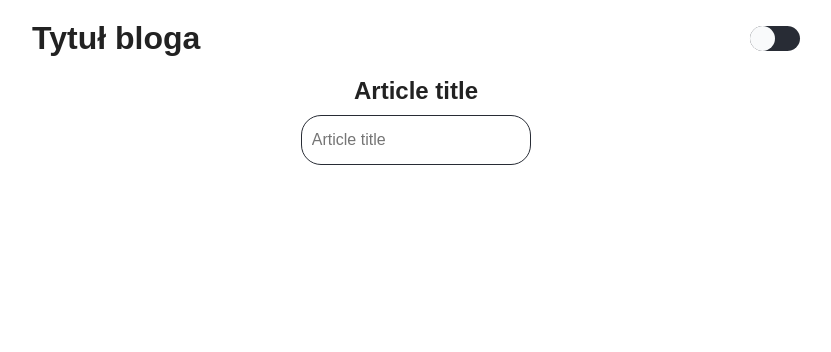
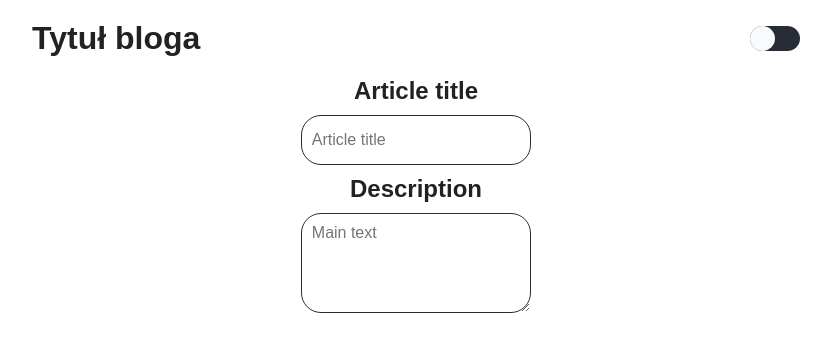
Before and after one commit to mrsynthion/blogFrontendApp, a React (Create React App) app: page /addarticle in a window 1280 px wide. Shown: the top 352 px of the page, without its empty margins (224-1055 px from the left). Built offline with nearby package versions, Linux system fonts and the light colour scheme.

Commit message:
Ended up advanced search item component

```diff
--- a/src/components/atoms/AdvancedSearchItem/AdvancedSearchItem.tsx
+++ b/src/components/atoms/AdvancedSearchItem/AdvancedSearchItem.tsx
@@ -1,4 +1,6 @@
-import React, { useState } from 'react';
+import React, { useEffect, useState } from 'react';
+import { useAppSelector, useAppDispatch } from 'state/hooks/hooks';
+import { changeSearchState } from 'state/reducers/search';
 import { Wrapper, Item, Label } from './AdvancedSearchItem.styled';
 
 interface Props {
@@ -11,14 +13,45 @@ enum Types {
 }
 
 const AdvancedSearchItem: React.FC<Props> = ({ label }) => {
-  if (label === Types.Title) {
+  const searchState = useAppSelector((state) => state.changeSearchState);
+  const dispatch = useAppDispatch();
+
+  let stat;
+
+  switch (label) {
+    case Types.Title:
+      stat = true;
+      break;
+    default:
+      stat = false;
+      break;
   }
-  if (label === Types.Description) {
-  }
-  if (label === Types.Tags) {
-  }
-  const [isChecked, setIsChecked] = useState(false);
 
+  const [isChecked, setIsChecked] = useState(stat);
+
+  const [obj, setObj] = useState(
+    useAppSelector((state) => state.changeSearchState)
+  );
+  useEffect(() => {
+    switch (label) {
+      case Types.Title:
+        setObj({ ...searchState, title: isChecked });
+        break;
+      case Types.Description:
+        setObj({ ...searchState, description: isChecked });
+        break;
+      case Types.Tags:
+        setObj({ ...searchState, tags: isChecked });
+        break;
+      default:
+        return undefined;
+    }
+  }, [label, isChecked, searchState]);
+
+  useEffect(() => {
+    dispatch(changeSearchState(obj));
+  }, [obj, dispatch]);
+  console.log(obj);
   return (
     <Wrapper>
       <Label htmlFor={label}>{label}</Label>
@@ -26,7 +59,9 @@ const AdvancedSearchItem: React.FC<Props> = ({ label }) => {
         type="checkbox"
         id={label}
         defaultChecked={isChecked}
-        onChange={(e) => setIsChecked(e.target.checked)}
+        onChange={(e) => {
+          setIsChecked(e.target.checked);
+        }}
       ></Item>
     </Wrapper>
   );
--- a/src/components/atoms/FormInput/FormInput.styled.ts
+++ b/src/components/atoms/FormInput/FormInput.styled.ts
@@ -18,3 +18,20 @@ export const Input = styled.input<InputProps>`
     }
   }
 `;
+
+export const TextArea = styled.textarea`
+  width: 30%;
+  height: 100px;
+  border-radius: 20px;
+  margin: 10px;
+  outline: none;
+  text-align: left;
+  padding: 10px;
+  border: 1px solid ${({ theme }) => theme.colors.opposite};
+
+  :focus {
+    ::placeholder {
+      color: ${({ theme }) => theme.colors.background};
+    }
+  }
+`;
--- a/src/components/atoms/FormInput/FormInput.tsx
+++ b/src/components/atoms/FormInput/FormInput.tsx
@@ -1,5 +1,5 @@
 import React from 'react';
-import { Input } from './FormInput.styled';
+import { Input, TextArea } from './FormInput.styled';
 
 enum Types {
   Title = 'title',
@@ -19,7 +19,12 @@ const FormInput: React.FC<Props> = ({ placeholder, type }) => {
           <Input placeholder={placeholder} />
         </>
       );
-
+    case Types.Description:
+      return (
+        <>
+          <TextArea placeholder={placeholder} />
+        </>
+      );
     default:
       return <h1>siema</h1>;
   }
--- a/src/components/modules/AdvancedSearch/AdvancedSearch.tsx
+++ b/src/components/modules/AdvancedSearch/AdvancedSearch.tsx
@@ -1,5 +1,5 @@
 import AdvancedSearchItem from 'components/atoms/AdvancedSearchItem/AdvancedSearchItem';
-import React, { useEffect, useState } from 'react';
+import React, { useState } from 'react';
 import { Triangle, Button, Wrapper } from './AdvancedSearch.styled';
 interface Props {
   Placeholder: string;
@@ -7,9 +7,6 @@ interface Props {
 
 const AdvancedSearch: React.FC<Props> = ({ Placeholder }) => {
   const [isActive, setIsActive] = useState(false);
-  useEffect(() => {
-    console.log(isActive);
-  }, [isActive]);
   return (
     <>
       <Button onClick={() => setIsActive(!isActive)}>
--- a/src/components/modules/SearchInput/SearchInput.tsx
+++ b/src/components/modules/SearchInput/SearchInput.tsx
@@ -19,8 +19,6 @@ const SearchInput: React.FC<Props> = () => {
       value,
     });
   }, [searchState, value]);
-  console.log(value);
-  console.log(searchState);
   return (
     <Wrapper
       placeholder="Search"
--- a/src/components/organisms/AddArticleForm/AddArticleForm.tsx
+++ b/src/components/organisms/AddArticleForm/AddArticleForm.tsx
@@ -13,6 +13,11 @@ const AddArticleForm: React.FC<Props> = () => {
           placeholder="Article title"
           type="title"
         />
+        <NamedInput
+          title="Description"
+          placeholder="Main text"
+          type="description"
+        />
       </Wrapper>
     </>
   );
--- a/src/state/reducers/search.ts
+++ b/src/state/reducers/search.ts
@@ -17,7 +17,7 @@ interface changeAction {
 }
 const initialState: SearchState = {
   value: '',
-  title: false,
+  title: true,
   description: false,
   tags: false,
 };
```
